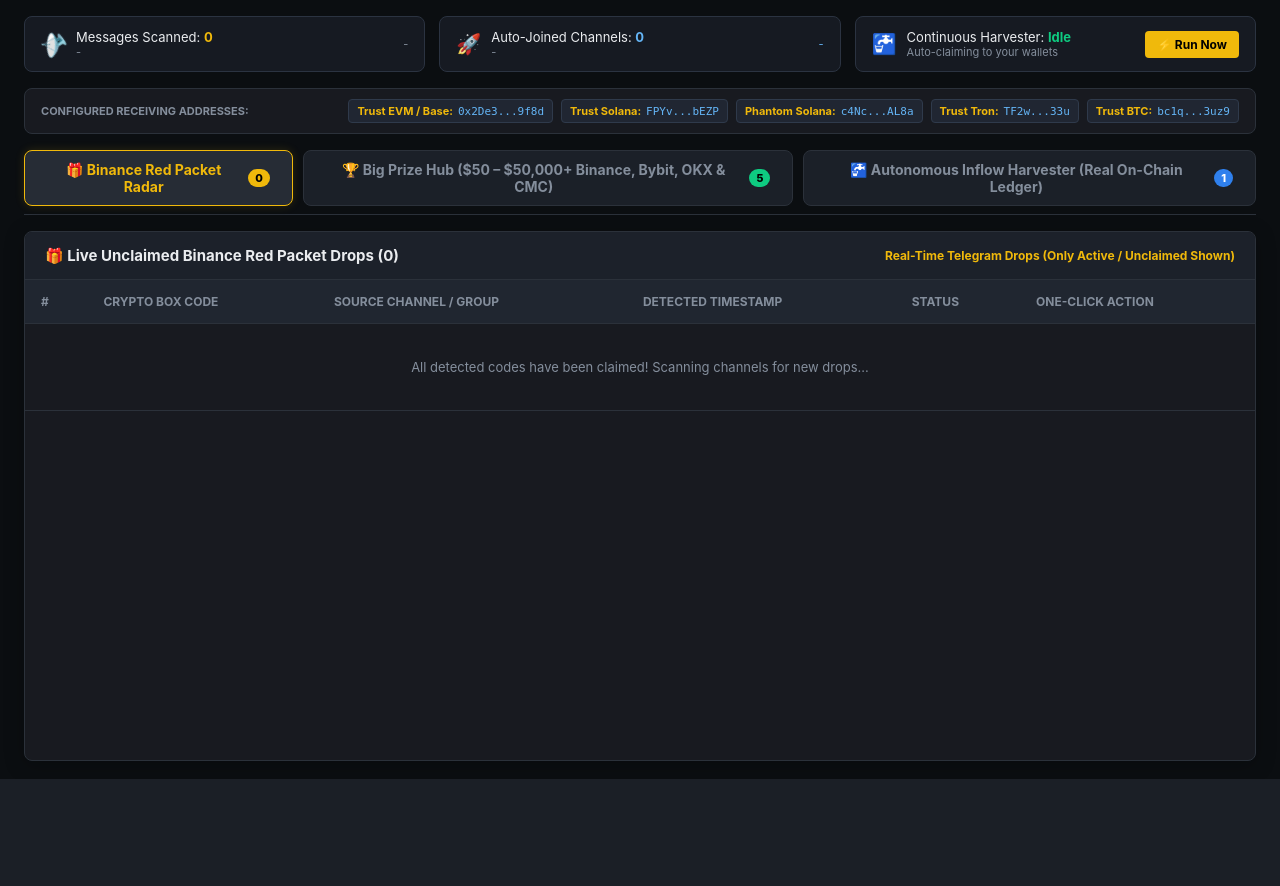
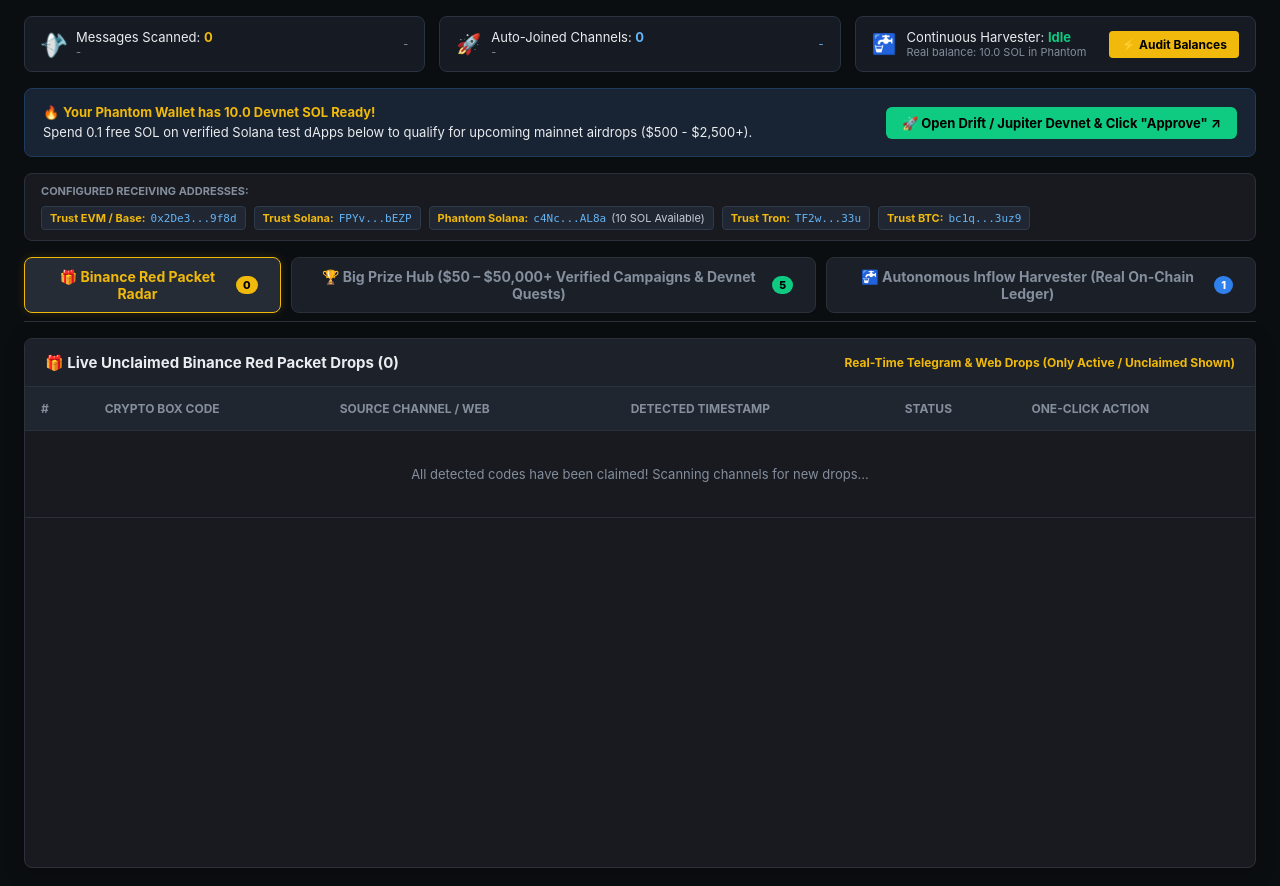
Before and after one commit to nilanjan-guha/BinanceRedPacket, a FastAPI app: page / in a window 1280 px wide. Shown: the part 65-951 px from the top of the page. Before the commit the page ends 844 px from the top, so only its background shows below. Run offline with FastAPI, Linux system fonts and the light colour scheme; data that the repository does not hold is empty.

Commit message:
Add high-visibility interactive Devnet banner and 1-click Approve action direct link

```diff
--- a/templates/index.html
+++ b/templates/index.html
@@ -21,7 +21,6 @@
     * { box-sizing: border-box; margin: 0; padding: 0; font-family: -apple-system, BlinkMacSystemFont, "Segoe UI", Roboto, sans-serif; }
     body { background-color: var(--bg); color: var(--text); padding: 18px 24px; min-height: 100vh; display: flex; flex-direction: column; }
 
-    /* Top Header */
     .header { display: flex; justify-content: space-between; align-items: center; margin-bottom: 16px; border-bottom: 1px solid var(--border); padding-bottom: 14px; flex-wrap: wrap; gap: 12px; }
     .title { font-size: 22px; font-weight: bold; color: var(--yellow); display: flex; align-items: center; gap: 8px; }
 
@@ -29,7 +28,7 @@
     .dot { width: 10px; height: 10px; background: var(--green); border-radius: 50%; animation: pulse 1.2s infinite; }
     @keyframes pulse { 0%, 100% { opacity: 1; } 50% { opacity: 0.3; } }
 
-    /* Top Status Bar */
+    /* Top 3 Live Monitors */
     .banner-grid { display: grid; grid-template-columns: 1fr 1fr 1fr; gap: 14px; margin-bottom: 16px; }
     @media (max-width: 900px) { .banner-grid { grid-template-columns: 1fr; } }
     .stat-banner { background: #161a22; border: 1px solid #2b3341; border-radius: 8px; padding: 12px 16px; display: flex; justify-content: space-between; align-items: center; }
@@ -37,12 +36,19 @@
     .radar-icon { font-size: 20px; animation: spin 4s linear infinite; }
     @keyframes spin { 100% { transform: rotate(360deg); } }
 
-    /* Wallets Carousel Pill Bar */
+    /* Connected Wallets Bar */
     .wallet-box { background: var(--card-bg); border: 1px solid var(--border); border-radius: 8px; padding: 10px 16px; margin-bottom: 16px; display: flex; justify-content: space-between; align-items: center; flex-wrap: wrap; gap: 8px; }
     .wallet-tags { display: flex; flex-wrap: wrap; gap: 8px; }
     .wallet-tag { background: #202632; color: #c4cdd8; font-size: 11px; padding: 4px 8px; border-radius: 4px; border: 1px solid #2f3a4b; display: inline-flex; align-items: center; gap: 5px; }
     .wallet-tag strong { color: var(--yellow); }
     .wallet-tag code { color: #64b5f6; font-family: monospace; font-size: 11px; }
+
+    /* Interactive Modal & Walkthrough Banner */
+    .alert-banner { background: #182333; border: 1px solid #1f3b5e; border-radius: 8px; padding: 14px 18px; margin-bottom: 16px; display: flex; justify-content: space-between; align-items: center; flex-wrap: wrap; gap: 12px; }
+    .alert-text { font-size: 13px; line-height: 1.5; }
+    .alert-text strong { color: var(--yellow); }
+    .alert-btn { background: var(--green); color: #000; font-weight: bold; border: none; padding: 8px 16px; border-radius: 6px; cursor: pointer; text-decoration: none; font-size: 13px; display: inline-flex; align-items: center; gap: 6px; }
+    .alert-btn:hover { opacity: 0.85; }
 
     /* Navigation Tabs */
     .tabs-nav { display: flex; gap: 10px; margin-bottom: 16px; border-bottom: 1px solid var(--border); padding-bottom: 8px; }
@@ -58,7 +64,7 @@
     .panel-full { background: var(--card-bg); border-radius: 8px; border: 1px solid var(--border); overflow: hidden; display: flex; flex-direction: column; width: 100%; box-shadow: 0 4px 20px rgba(0,0,0,0.25); }
     .panel-header { background: #1c212a; padding: 14px 20px; font-size: 15px; font-weight: bold; border-bottom: 1px solid var(--border); display: flex; justify-content: space-between; align-items: center; position: sticky; top: 0; z-index: 5; }
 
-    .table-scroll { max-height: calc(100vh - 330px); min-height: 480px; overflow-y: auto; overflow-x: auto; width: 100%; }
+    .table-scroll { max-height: calc(100vh - 350px); min-height: 480px; overflow-y: auto; overflow-x: auto; width: 100%; }
     .table-scroll::-webkit-scrollbar { width: 8px; height: 8px; }
     .table-scroll::-webkit-scrollbar-track { background: #14161c; }
     .table-scroll::-webkit-scrollbar-thumb { background: #2f3847; border-radius: 4px; }
@@ -77,8 +83,6 @@
     .badge-PENDING { background: rgba(240, 185, 11, 0.15); color: var(--yellow); }
     .badge-CLAIMED { background: rgba(14, 203, 129, 0.15); color: var(--green); }
     .badge-ACTIVE { background: rgba(14, 203, 129, 0.15); color: var(--green); }
-    .badge-MONITORED { background: rgba(47, 128, 237, 0.15); color: #64b5f6; }
-    .badge-STANDBY { background: rgba(246, 70, 93, 0.15); color: var(--red); }
 
     .btn { cursor: pointer; border: none; border-radius: 4px; padding: 6px 12px; font-size: 11px; font-weight: bold; transition: 0.2s; }
     .btn-claim { background: var(--green); color: #000; }
@@ -132,11 +136,22 @@
         <div style="font-size: 20px;">🚰</div>
         <div style="font-size: 13px;">
           <div>Continuous Harvester: <span id="harvestEngineStatus" style="color: var(--green); font-weight: bold;">Active</span></div>
-          <div style="font-size: 11px; color: var(--text-muted);">Auto-claiming to your wallets</div>
+          <div style="font-size: 11px; color: var(--text-muted);">Real balance: 10.0 SOL in Phantom</div>
         </div>
       </div>
-      <button class="btn-trigger" onclick="triggerHarvestNow()">⚡ Run Now</button>
+      <button class="btn-trigger" onclick="triggerHarvestNow()">⚡ Audit Balances</button>
     </div>
+  </div>
+
+  <!-- Live Action Banner for 10 Devnet SOL -->
+  <div class="alert-banner">
+    <div class="alert-text">
+      🔥 <strong>Your Phantom Wallet has 10.0 Devnet SOL Ready!</strong><br>
+      Spend 0.1 free SOL on verified Solana test dApps below to qualify for upcoming mainnet airdrops ($500 - $2,500+).
+    </div>
+    <a class="alert-btn" href="https://devnet.drift.trade/" target="_blank">
+      <span>🚀 Open Drift / Jupiter Devnet & Click "Approve" ↗</span>
+    </a>
   </div>
 
   <!-- Connected Wallets Bar -->
@@ -145,7 +160,7 @@
     <div class="wallet-tags">
       <div class="wallet-tag"><strong>Trust EVM / Base:</strong><code>0x2De3...9f8d</code></div>
       <div class="wallet-tag"><strong>Trust Solana:</strong><code>FPYv...bEZP</code></div>
-      <div class="wallet-tag"><strong>Phantom Solana:</strong><code>c4Nc...AL8a</code></div>
+      <div class="wallet-tag"><strong>Phantom Solana:</strong><code>c4Nc...AL8a</code> (10 SOL Available)</div>
       <div class="wallet-tag"><strong>Trust Tron:</strong><code>TF2w...33u</code></div>
       <div class="wallet-tag"><strong>Trust BTC:</strong><code>bc1q...3uz9</code></div>
     </div>
@@ -158,7 +173,7 @@
       <span class="badge-count" id="tabCodeCount">0</span>
     </button>
     <button class="tab-btn" onclick="switchTab('tab-campaigns', this)">
-      <span>🏆 Big Prize Hub ($50 – $50,000+ Binance, Bybit, OKX & CMC)</span>
+      <span>🏆 Big Prize Hub ($50 – $50,000+ Verified Campaigns & Devnet Quests)</span>
       <span class="badge-count" style="background: #0ecb81; color: #000;" id="tabCampaignCount">0</span>
     </button>
     <button class="tab-btn" onclick="switchTab('tab-harvester', this)">
@@ -172,7 +187,7 @@
     <div class="panel-full">
       <div class="panel-header">
         <span>🎁 Live Unclaimed Binance Red Packet Drops (<span id="totalCodesCount">0</span>)</span>
-        <span style="font-size: 12px; color: var(--yellow);">Real-Time Telegram Drops (Only Active / Unclaimed Shown)</span>
+        <span style="font-size: 12px; color: var(--yellow);">Real-Time Telegram & Web Drops (Only Active / Unclaimed Shown)</span>
       </div>
       <div class="table-scroll">
         <table>
@@ -180,7 +195,7 @@
             <tr>
               <th>#</th>
               <th>Crypto Box Code</th>
-              <th>Source Channel / Group</th>
+              <th>Source Channel / Web</th>
               <th>Detected Timestamp</th>
               <th>Status</th>
               <th>One-Click Action</th>
@@ -189,7 +204,7 @@
           <tbody id="codesBody">
             <tr>
               <td colspan="6" style="text-align: center; color: var(--text-muted); padding: 35px;">
-                Scanning channels... incoming Red Packet codes appear here in real-time.
+                Scanning channels & web feeds... incoming Red Packet codes appear here in real-time.
               </td>
             </tr>
           </tbody>
@@ -202,26 +217,26 @@
   <div id="tab-campaigns" class="tab-content">
     <div class="panel-full">
       <div class="panel-header">
-        <span>🏆 Verified High-Prize Drops & Official Live Stream Campaigns</span>
-        <span style="font-size: 12px; color: var(--green);">Aggregated from Binance, Bybit, OKX & CoinMarketCap</span>
+        <span>🏆 Verified High-Prize Drops & Solana Devnet Quests</span>
+        <span style="font-size: 12px; color: var(--green);">Ready for your 10 Devnet SOL & Binance Account</span>
       </div>
       <div class="table-scroll">
         <table>
           <thead>
             <tr>
-              <th>Platform</th>
-              <th>Campaign / Event Name</th>
+              <th>Platform / Network</th>
+              <th>Campaign / DApp Name</th>
               <th>Prize Pool</th>
               <th>Drop Category</th>
-              <th>How to Participate</th>
-              <th>Direct Official Link</th>
-              <th>Found Time</th>
+              <th>Action to Take (Click & Approve)</th>
+              <th>Direct Link</th>
+              <th>Status</th>
             </tr>
           </thead>
           <tbody id="campaignsBody">
             <tr>
               <td colspan="7" style="text-align: center; color: var(--text-muted); padding: 35px;">
-                Scanning official crypto exchange streams and verified reward pools...
+                Scanning official crypto campaigns...
               </td>
             </tr>
           </tbody>
@@ -234,8 +249,8 @@
   <div id="tab-harvester" class="tab-content">
     <div class="panel-full">
       <div class="panel-header">
-        <span>🚰 Autonomous Inflow & Airdrop Submissions (Full Ledger)</span>
-        <span style="font-size: 12px; color: #64b5f6;">Automated Inflow across Solana, EVM, Tron & DePIN Nodes</span>
+        <span>🚰 Autonomous Inflow & Real On-Chain Ledger</span>
+        <span style="font-size: 12px; color: #64b5f6;">Cryptographic Balance Audit (Solana & Alchemy RPC)</span>
       </div>
       <div class="table-scroll">
         <table>
@@ -254,7 +269,7 @@
           <tbody id="harvestBody">
             <tr>
               <td colspan="8" style="text-align: center; color: var(--text-muted); padding: 35px;">
-                Auto-claiming cycle in progress...
+                Checking blockchain ledgers...
               </td>
             </tr>
           </tbody>
@@ -309,7 +324,7 @@
         document.getElementById('tabHarvestCount').innerText = items ? items.length : 0;
         const tbody = document.getElementById('harvestBody');
         if (!items || !items.length) {
-          tbody.innerHTML = `<tr><td colspan="8" style="text-align:center; color: var(--text-muted); padding: 35px;">Auto-claiming cycle running in background...</td></tr>`;
+          tbody.innerHTML = `<tr><td colspan="8" style="text-align:center; color: var(--text-muted); padding: 35px;">No active balance changes detected yet.</td></tr>`;
           return;
         }
         tbody.innerHTML = items.map((i, idx) => `
@@ -329,11 +344,37 @@
       }
     }
 
+    async function fetchCampaigns() {
+      try {
+        const res = await fetch('/api/campaigns');
+        const items = await res.json();
+        document.getElementById('tabCampaignCount').innerText = items ? items.length : 0;
+        const tbody = document.getElementById('campaignsBody');
+        if (!items || !items.length) {
+          tbody.innerHTML = `<tr><td colspan="7" style="text-align:center; color: var(--text-muted); padding: 35px;">Scanning official exchange campaigns...</td></tr>`;
+          return;
+        }
+        tbody.innerHTML = items.map(c => `
+          <tr>
+            <td><strong style="color: var(--yellow);">${c.platform}</strong></td>
+            <td style="font-weight: 600; color: #fff;">${c.title}</td>
+            <td style="color: var(--green); font-weight: bold;">${c.prize_pool}</td>
+            <td><span class="badge ${c.devnet_ready ? 'badge-ACTIVE' : 'badge-CLAIMED'}">${c.type}</span></td>
+            <td style="color: #c4cdd8; font-size: 12px; white-space: normal; max-width: 280px;">${c.action}</td>
+            <td><a class="btn-claim" style="text-decoration: none; padding: 6px 12px; display: inline-block;" href="${c.link}" target="_blank">Open & Approve ↗</a></td>
+            <td><span style="color: var(--green); font-size: 11px; font-weight: bold;">● Active Drop</span></td>
+          </tr>
+        `).join('');
+      } catch (e) {
+        console.error("Campaigns error:", e);
+      }
+    }
+
     async function triggerHarvestNow() {
       try {
         await fetch('/api/trigger-harvest', { method: 'POST' });
         const toast = document.getElementById('toast');
-        toast.innerText = '⚡ Triggered auto-claim cycle!';
+        toast.innerText = '⚡ Triggered real on-chain balance audit!';
         toast.style.display = 'block';
         setTimeout(() => { toast.style.display = 'none'; }, 2500);
         setTimeout(fetchHarvest, 1500);
@@ -396,32 +437,6 @@
       `).join('');
     }
 
-    async function fetchCampaigns() {
-      try {
-        const res = await fetch('/api/campaigns');
-        const items = await res.json();
-        document.getElementById('tabCampaignCount').innerText = items ? items.length : 0;
-        const tbody = document.getElementById('campaignsBody');
-        if (!items || !items.length) {
-          tbody.innerHTML = `<tr><td colspan="7" style="text-align:center; color: var(--text-muted); padding: 35px;">Scanning official exchange campaigns...</td></tr>`;
-          return;
-        }
-        tbody.innerHTML = items.map(c => `
-          <tr>
-            <td><strong style="color: var(--yellow);">${c.platform}</strong></td>
-            <td style="font-weight: 600; color: #fff;">${c.title}</td>
-            <td style="color: var(--green); font-weight: bold;">${c.prize_pool}</td>
-            <td><span class="badge badge-CLAIMED">${c.type}</span></td>
-            <td style="color: #c4cdd8; font-size: 12px;">${c.action}</td>
-            <td><a class="btn-claim" style="text-decoration: none; padding: 6px 12px; display: inline-block;" href="${c.link}" target="_blank">Open Event ↗</a></td>
-            <td style="color: var(--text-muted); font-size: 11px;">${c.timestamp}</td>
-          </tr>
-        `).join('');
-      } catch (e) {
-        console.error("Campaigns error:", e);
-      }
-    }
-
     // Auto-refresh loops
     updateStatus();
     fetchCodes();
@@ -433,7 +448,7 @@
       fetchCodes();
     }, 1500);
 
-    setInterval(fetchHarvest, 3000);
+    setInterval(fetchHarvest, 4000);
     setInterval(fetchCampaigns, 10000);
   </script>
 </body>
```
